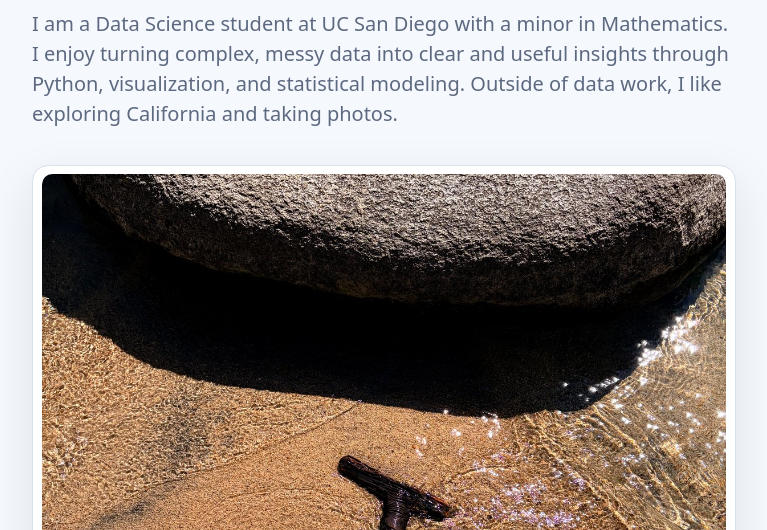
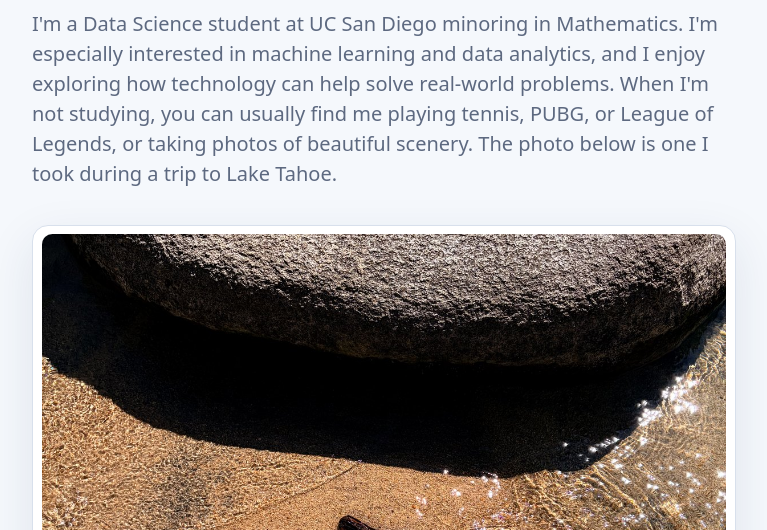
Before and after one commit to E2359/portfolio, a plain HTML site: page index.html in a window 1280 px wide. Shown: the part 270-800 px from the top of the page, without its empty margins (64-831 px from the left). Drawn offline with Linux system fonts and the light colour scheme.

Commit message:
Update bio and internship dates

```diff
--- a/index.html
+++ b/index.html
@@ -20,10 +20,12 @@
     <p class="eyebrow">Data science · UC San Diego</p>
     <h1>Hi, I'm Ye Teng.</h1>
     <p class="intro">
-      I am a Data Science student at UC San Diego with a minor in Mathematics.
-      I enjoy turning complex, messy data into clear and useful insights through
-      Python, visualization, and statistical modeling. Outside of data work, I
-      like exploring California and taking photos.
+      I'm a Data Science student at UC San Diego minoring in Mathematics. I'm
+      especially interested in machine learning and data analytics, and I enjoy
+      exploring how technology can help solve real-world problems. When I'm not
+      studying, you can usually find me playing tennis, PUBG, or League of Legends,
+      or taking photos of beautiful scenery. The photo below is one I took during
+      a trip to Lake Tahoe.
     </p>
 
     <figure class="photo-frame">
```
Also changed, not shown: resume/index.html (+1 -1 lines).
